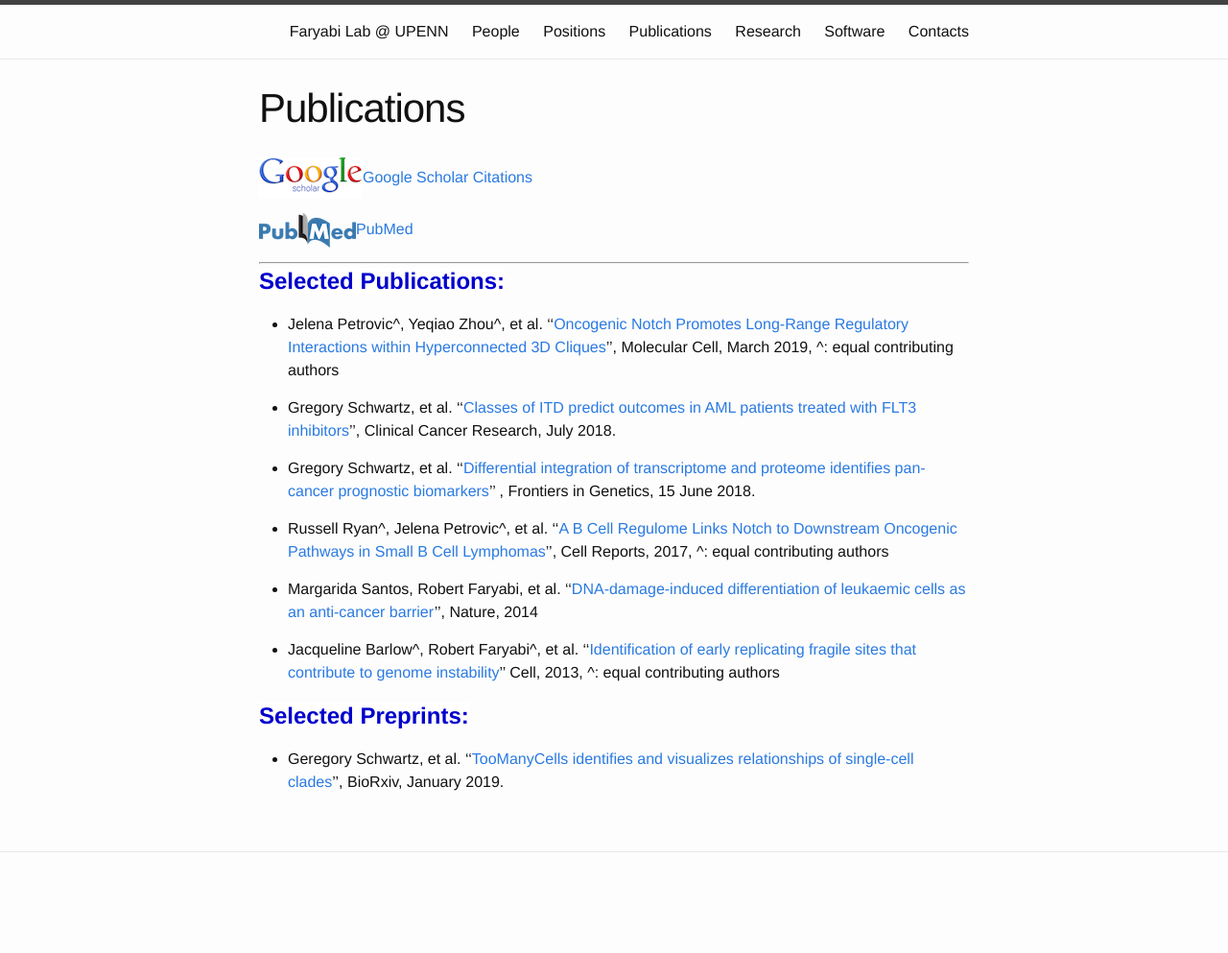
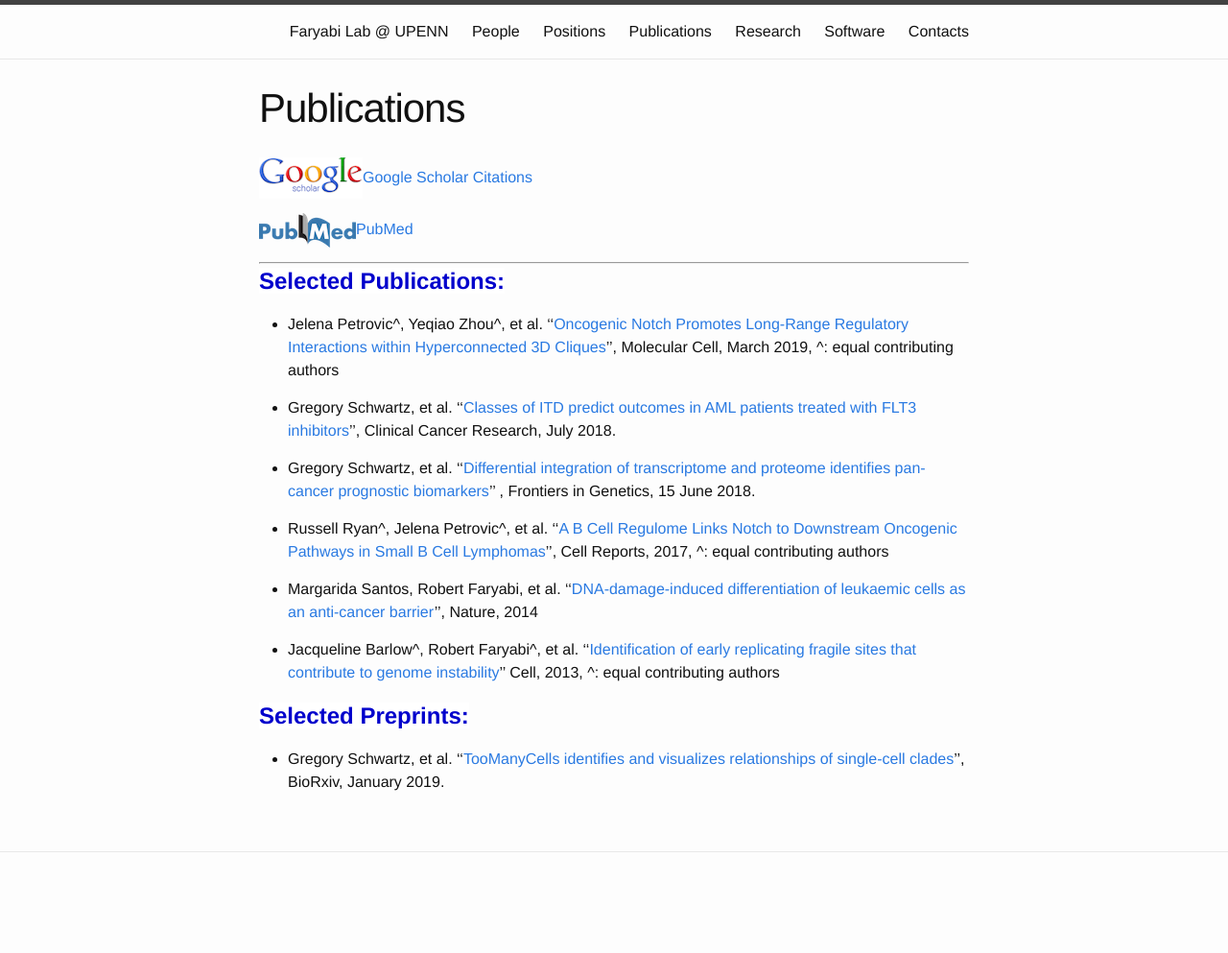
Before and after one commit to faryabib/faryabib.github.io, a Jekyll site: the page built from publications.md, in a window 1280 px wide. Shown: the whole page at 96% size. Built offline with Jekyll 4.4.1, drawn with Linux system fonts in a browser that asks for light colours.

Commit message:
Update publications.md

```diff
--- a/publications.md
+++ b/publications.md
@@ -26,4 +26,4 @@ permalink: /Publications.html
 
 <strong><span style="font-size: 1.5em; font-weight: bold; color: #0000cc; background-color: #ffffff"> Selected Preprints:</span><strong>
 
-+ Geregory Schwartz, et al. ''[TooManyCells identifies and visualizes relationships of single-cell clades](http://biorxiv.org/cgi/content/short/519660v1)'', BioRxiv, January 2019.
++ Gregory Schwartz, et al. ''[TooManyCells identifies and visualizes relationships of single-cell clades](http://biorxiv.org/cgi/content/short/519660v1)'', BioRxiv, January 2019.
```
